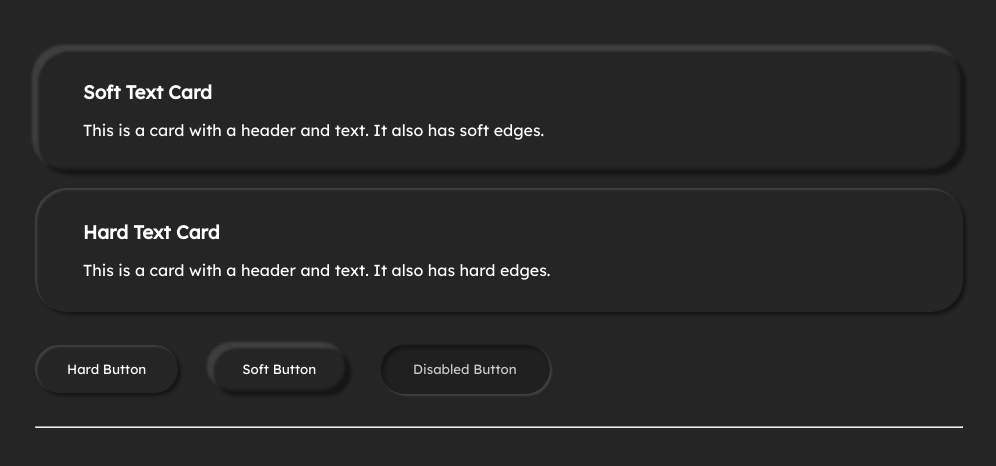
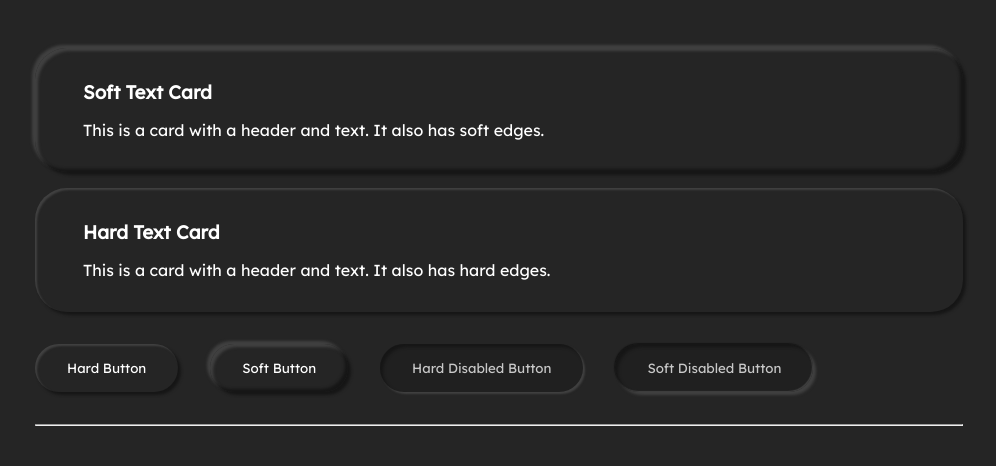
Before and after one commit to MarshalMarks/cyberlizer_site, a React (Create React App) app: page /test in a window 1280 px wide. Shown: the top 466 px of the page, without its empty margins (141-1137 px from the left). Built offline with nearby package versions, Linux system fonts and the light colour scheme.

Commit message:
Added hard and soft disabled buttons

```diff
--- a/src/App.css
+++ b/src/App.css
@@ -83,26 +83,19 @@ button:hover {
   background-color: var(--button-hover);
 }
 
-button.disabled {
-  background-color: var(--button-pressed);
-  box-shadow: inset 3px 3px 3px var(--shadow),
-  2px 2px 2px var(--highlight);
-  color: var(--text-pressed);
-}
-
-button.hardElevated:active {
+button.hardElevated:active, button.hardElevated.disabled {
   box-shadow: inset 3px 3px 3px var(--shadow),
   2px 2px 2px var(--highlight);
 }
 
-button.softElevated:active {
+button.softElevated:active, button.softElevated.disabled {
   box-shadow: -1px -1px 1px var(--shadow),
   3px 3px 3px var(--highlight),
   inset -1px -1px 1px var(--highlight),
   inset 3px 3px 3px var(--shadow);
 }
 
-button:active {
+button:active, button.disabled {
   background-color: var(--button-pressed);
   color: var(--text-pressed);
 }
--- a/src/pages/ElementGallery.js
+++ b/src/pages/ElementGallery.js
@@ -19,8 +19,12 @@ function ElementGallery() {
                 Soft Button
             </button>
 
-            <button className="Card disabled" onClick={() => console.log("click!")}>
-                Disabled Button
+            <button className="Card hardElevated disabled" onClick={() => console.log("click!")}>
+                Hard Disabled Button
+            </button>
+
+            <button className="Card softElevated disabled" onClick={() => console.log("click!")}>
+                Soft Disabled Button
             </button>
 
             <hr></hr>
```
